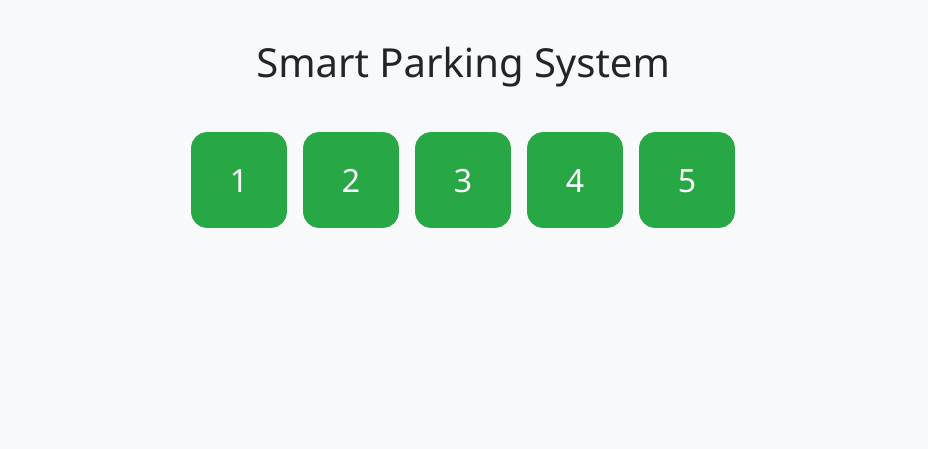
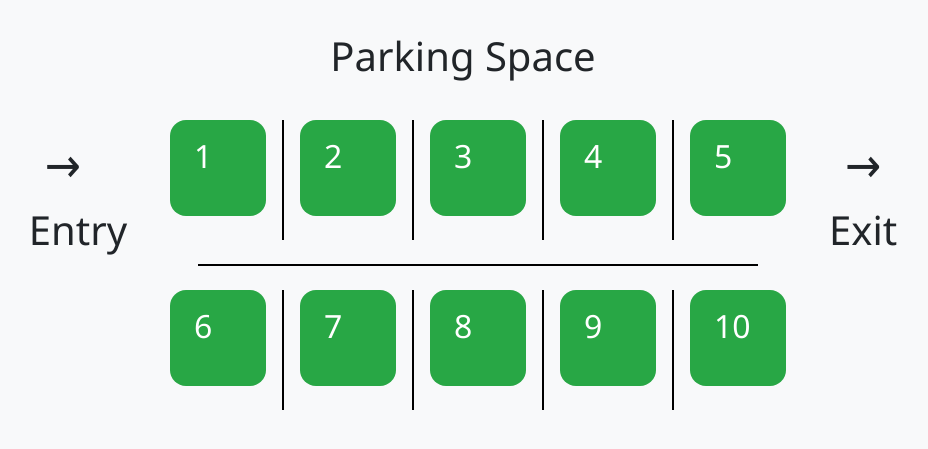
Before and after one commit to pps-19012/Smart-Parking-System, a Flask app: page / in a window 1280 px wide. Shown: the top 449 px of the page, without its empty margins (177-1105 px from the left). Run offline with Flask 3, Linux system fonts and the light colour scheme; some libraries are stand-ins or nearby versions.

Commit message:
changed parking layout

```diff
--- /dev/null
+++ b/website/credentials.json
@@ -0,0 +1 @@
+{"installed":{"client_id":"740880138361-d6co8sp58hdalekk143restcmlcdfjli.apps.googleusercontent.com","project_id":"smartparkingsystem-383113","auth_uri":"https://accounts.google.com/o/oauth2/auth","token_uri":"https://oauth2.googleapis.com/token","auth_provider_x509_cert_url":"https://www.googleapis.com/oauth2/v1/certs","client_secret":"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","redirect_uris":["http://localhost"]}}
--- a/website/templates/home.html
+++ b/website/templates/home.html
@@ -20,6 +20,18 @@
         margin-bottom: 2rem;
       }
 
+      .parking {
+        display: flex;
+        flex-direction: column;
+        align-items: center;
+      }
+
+      .row {
+        display: flex;
+        flex-direction: row;
+        justify-content: center;
+      }
+
       .btn-custom {
         background-color: #28a745;
         color: #fff;
@@ -37,29 +49,88 @@
         background-color: #dc3545;
         border-color: #dc3545;
       }
-
       .btn-custom:hover {
         background-color: #c82333;
         border-color: #bd2130;
       }
+
+      .vertical-line {
+        border-left: 2px solid black;
+        height: 7.5rem;
+        margin: 0.5rem;
+      }
+
+      .horizontal-line {
+        border-top: 2px solid black;
+        width: 35rem;
+        margin: 1rem 0;
+      }
+
+      .entry-exit {
+        font-size: 2.5rem;
+        margin: 1rem 0;
+      }
+      .entry-exit-arrow {
+        font-size: 3rem;
+        margin: 0 1rem;
+      }
+      .parking-wrapper {
+        margin: 0 50px;
+      }
     </style>
   </head>
   <body>
-    <div class="container">
-      <div class="header">Smart Parking System</div>
+    <h1 class="header">Parking Space</h1>
 
-      <div class="row justify-content-center">
-        <button id="btn1" class="btn btn-custom" status="free">1</button>
-        <button id="btn2" class="btn btn-custom" status="free">2</button>
-        <button id="btn3" class="btn btn-custom" status="free">3</button>
-        <button id="btn4" class="btn btn-custom" status="free">4</button>
-        <button id="btn5" class="btn btn-custom" status="free">5</button>
+    <div class="row">
+      <div class="entry-exit">
+        <div class="entry-exit-arrow">&rarr;</div>
+        Entry
+      </div>
+      <div class="parking-wrapper">
+        <div class="parking">
+          <div class="row">
+            <div class="btn-custom" id="btn1" status="free">1</div>
+            <div class="vertical-line"></div>
+            <div class="btn-custom" id="btn2" status="free">2</div>
+            <div class="vertical-line"></div>
+            <div class="btn-custom" id="btn3" status="free">3</div>
+            <div class="vertical-line"></div>
+            <div class="btn-custom" id="btn4" status="free">4</div>
+            <div class="vertical-line"></div>
+            <div class="btn-custom" id="btn5" status="free">5</div>
+          </div>
+          <div class="horizontal-line"></div>
+          <div class="row">
+            <div class="btn-custom" id="btn6" status="free">6</div>
+            <div class="vertical-line"></div>
+            <div class="btn-custom" id="btn7" status="free">7</div>
+            <div class="vertical-line"></div>
+            <div class="btn-custom" id="btn8" status="free">8</div>
+            <div class="vertical-line"></div>
+            <div class="btn-custom" id="btn9" status="free">9</div>
+            <div class="vertical-line"></div>
+            <div class="btn-custom" id="btn10" status="free">10</div>
+          </div>
+        </div>
+      </div>
+      <div class="entry-exit">
+        <div class="entry-exit-arrow">&rarr;</div>
+        Exit
       </div>
     </div>
 
+    <script
+      src="https://kit.fontawesome.com/1234567890.js"
+      crossorigin="anonymous"
+    ></script>
+
     <script>
+      //var entryCount = 0
+      //var exitCount = 0
+
       function updateButtonColors() {
-        fetch("/api/data/stm32")
+        fetch("/parkingData")
           .then((response) => response.json())
           .then((data) => {
             for (let i = 0; i < data.color.length; i++) {
--- a/website/views.py
+++ b/website/views.py
@@ -1,5 +1,5 @@
 import random  # for random generation of parking data
-
+import requests
 from flask import Blueprint, render_template, request, jsonify
 
 views = Blueprint('views', __name__)
@@ -8,18 +8,32 @@ button_color = ['#dc3545', '#28a745', '#dc3545',
                 '#dc3545', '#28a745']  # initial button colors
 
 
-@views.route('/api/data/stm32', methods=['GET'])
-def get_stm32_data():
-    # Read data from STM32
-    # data = request.args.get('data')
+# @views.route('/api/data/stm32', methods=['GET'])
+@views.route('/parkingData', methods=['GET'])
+def get_parking_data():
+    # Read data from NodeMCU server and Update Google Sheets
+
+    # Modfiy this code segment to read actual data.
+    # url = "http://192.168.157.188/"  # put the node mcu generate url here.
+    # response = requests.get(url)
+
+    # if response.status_code == 200:
+    #     print("yes!!")
+    #     data_from_server = response.json()
+    #     print("this is the data!", data_from_server['data'])
+    #     print(jsonify(data_from_server), 200)
+    # else:
+    #     print("Failed to retrieve data", 500)
 
     # This code segment is to generate random example data for the parking
     # data = "10001"  # example data
-    random_num = random.randint(50, 500)
+    random_num = random.randint(129, 500)
     binary_num = bin(random_num)[2:]
-    last_five_bits = binary_num[-5:]
+    last_five_bits = binary_num[0:5]
+    entry_bit = binary_num[6]
+    exit_bit = binary_num[7]
     data = ''.join(['1' if bit == '1' else '0' for bit in last_five_bits])
-    print("parking data: ", data)
+    # print("parking data: ", data)
 
     # Modify button color based on data
     colors = ['#28a745', '#dc3545']  # red and green
@@ -27,7 +41,7 @@ def get_stm32_data():
     for value in data:
         color.append(colors[int(value)])
         # script = f"document.getElementById('{btn_id}').style.backgroundColor='{color}'"
-    return jsonify({'color': color, 'stm32': data})
+    return jsonify({'color': color, 'stm32': data, 'entryData': entry_bit, 'exitData': exit_bit})
 
 
 @views.route('/api/reservation', methods=['POST'])
```
Also changed, not shown: website/quickstart.py (added, +63 -0 lines).
